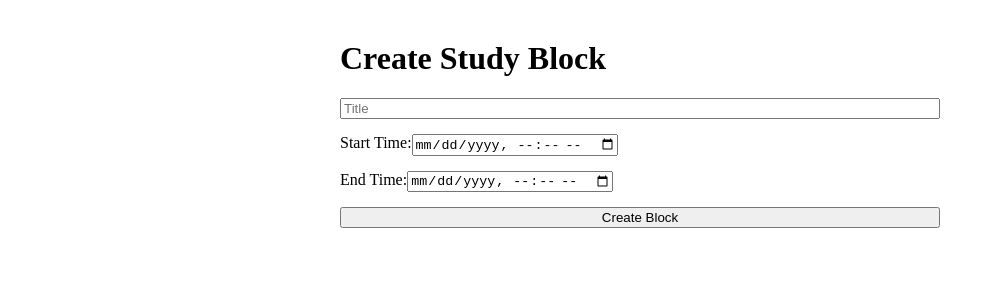
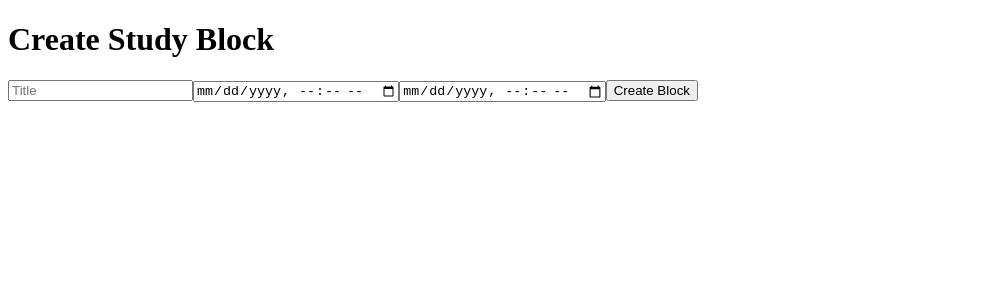
Before and after one commit to RSingh-07/quiet-hours-scheduler, a Next.js app: page /create in a window 1280 px wide. Shown: the top 300 px of the page, without its empty margins (0-995 px from the left). Built offline with nearby package versions, Linux system fonts and the light colour scheme.

Commit message:
Fix TypeScript/ESLint errors, update login/signup/dashboard flow, add proper redirects

```diff
--- a/src/app/create/page.tsx
+++ b/src/app/create/page.tsx
@@ -9,56 +9,46 @@ export default function CreateBlockPage() {
   const [message, setMessage] = useState('');
   const router = useRouter();
 
-  const handleSubmit = async (e: React.FormEvent) => {
+  const handleCreate = async (e: React.FormEvent) => {
     e.preventDefault();
-    try {
+
     const res = await fetch('/api/createTimeBlock', {
       method: 'POST',
       headers: { 'Content-Type': 'application/json' },
       body: JSON.stringify({ title, startTime, endTime }),
     });
+
     const data = await res.json();
-      if (data.success) {
+    if (data.error) setMessage(`Error creating block: ${data.error}`);
+    else {
       setMessage('Block created successfully!');
-        router.push('/dashboard');
-      } else {
-        setMessage('Error creating block.');
-      }
-    } catch (err) {
-      console.error(err);
-      setMessage('Error creating block.');
+      router.push('/dashboard'); // redirect after creation
     }
   };
 
   return (
-    <div style={{ maxWidth: '600px', margin: '40px auto' }}>
+    <div>
       <h1>Create Study Block</h1>
-      <form onSubmit={handleSubmit} style={{ display: 'grid', gap: '15px' }}>
+      <form onSubmit={handleCreate}>
         <input
           type="text"
           placeholder="Title"
           value={title}
-          onChange={e => setTitle(e.target.value)}
+          onChange={(e) => setTitle(e.target.value)}
           required
         />
-        <label>
-          Start Time:
         <input
           type="datetime-local"
           value={startTime}
-            onChange={e => setStartTime(e.target.value)}
+          onChange={(e) => setStartTime(e.target.value)}
           required
         />
-        </label>
-        <label>
-          End Time:
         <input
           type="datetime-local"
           value={endTime}
-            onChange={e => setEndTime(e.target.value)}
+          onChange={(e) => setEndTime(e.target.value)}
           required
         />
-        </label>
         <button type="submit">Create Block</button>
       </form>
       {message && <p>{message}</p>}
```
Also changed, not shown: src/app/login/page.tsx (+21 -5 lines), src/app/signup/page.tsx (+21 -8 lines), src/components/studyBlockLists.tsx (+11 -2 lines). Lines whose indentation alone changed are shown as unchanged.
